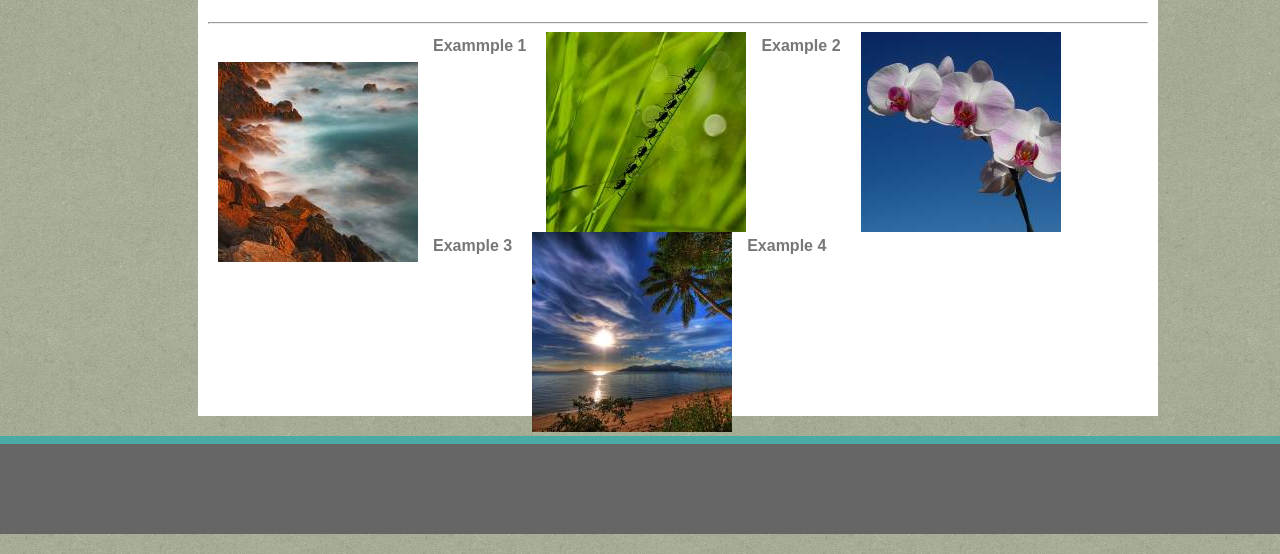
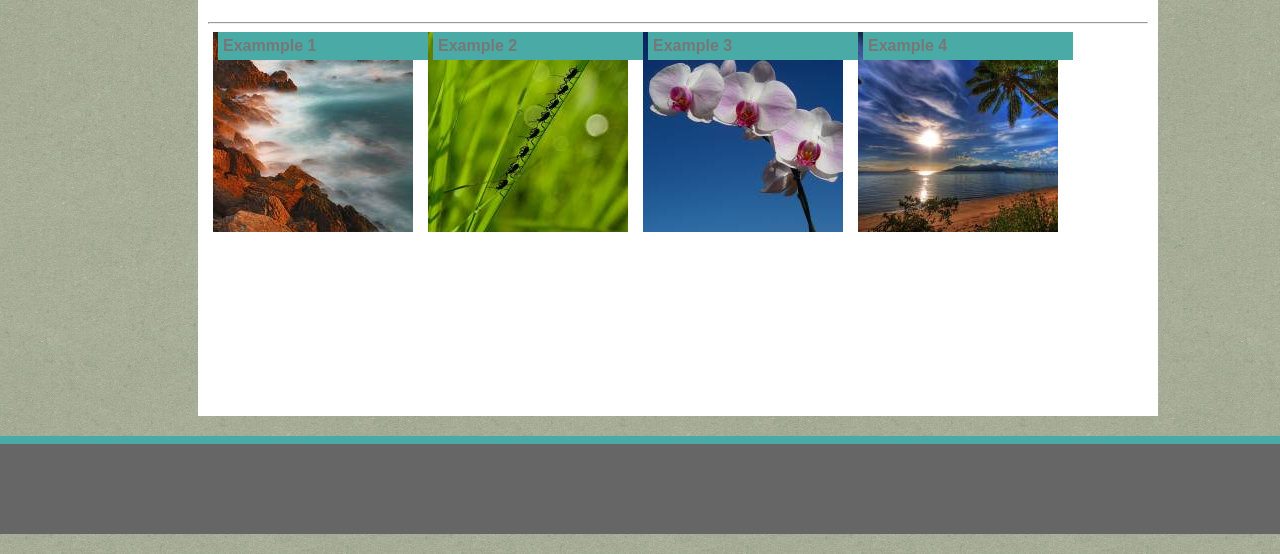
Before and after one commit to elapalm/Basic-Portfolio, a plain HTML site: page portfolio.html in a window 1280 px wide. Shown: the part 246-800 px from the top of the page. Drawn offline with Linux system fonts and the light colour scheme.

Commit message:
still working on portfolio layout.

```diff
--- a/assets/css/style.css
+++ b/assets/css/style.css
@@ -77,7 +77,7 @@ hr {
  textarea {
      color: #777777;
      font-family: Arial, Helvetica, sans-serif;
-     height: 150px;
+     height: 200px;
      width: 940px;
      margin-left: 10px;
      float: left;
@@ -93,10 +93,15 @@ img {
     margin-left: 15px;
     float: left;
 }
-#cliff {
-    margin-top: 30px;
-    margin-left: 20px;
+
+#photoLabel {
+    background-color: #4aaaa5;
+    color: #777777;
+    width: 200px;
+    margin-left: -195px;
+    position: fixed;
 }
+
 
 .footer {
     background-color: #666666;
--- a/portfolio.html
+++ b/portfolio.html
@@ -1,5 +1,6 @@
 <!DOCTYPE html>
 <html>
+
 <head>
     <link rel="stylesheet" type="text/css" href="assets/css/style.css">
 
@@ -22,16 +23,14 @@
         <h2>Portfolio</h2>
 
         <hr>
-
-                <img id="cliff" src="assets/images/cliff.jpg" alt="my photo" height=200px; width=200px;>
-                    <label>Exammple 1</label>
-                <img id="bugs" src="assets/images/bugs.jpg" alt="my photo" height=200px; width=200px;>
-                    <label>Example 2</label>
-                <img id="flowers" src="assets/images/flowers.jpg" alt="my photo" height=200px; width=200px;>
-                    <label>Example 3</label>
-                <img id="beach" src="assets/images/beach.jpg" alt="my photo" height=200px; width=200px;>
-                    <label>Example 4</label>
-
+            <img id="pprtfolioPhoto" src="assets/images/cliff.jpg" alt="my photo" height=200px; width=200px;>
+            <label id="photoLabel">Exammple 1</label>
+            <img id="portfolioPhoto" src="assets/images/bugs.jpg" alt="my photo" height=200px; width=200px;>
+            <label id="photoLabel">Example 2</label>
+            <img id="portfolioPhoto" src="assets/images/flowers.jpg" alt="my photo" height=200px; width=200px;>
+            <label id="photoLabel">Example 3</label>
+            <img id="portfolioPhoto" src="assets/images/beach.jpg" alt="my photo" height=200px; width=200px;>
+            <label id="photoLabel">Example 4</label>
     </section>
 </body>
 
```
Also changed, not shown: contact.html (+3 -2 lines). Lines whose indentation alone changed are shown as unchanged.
